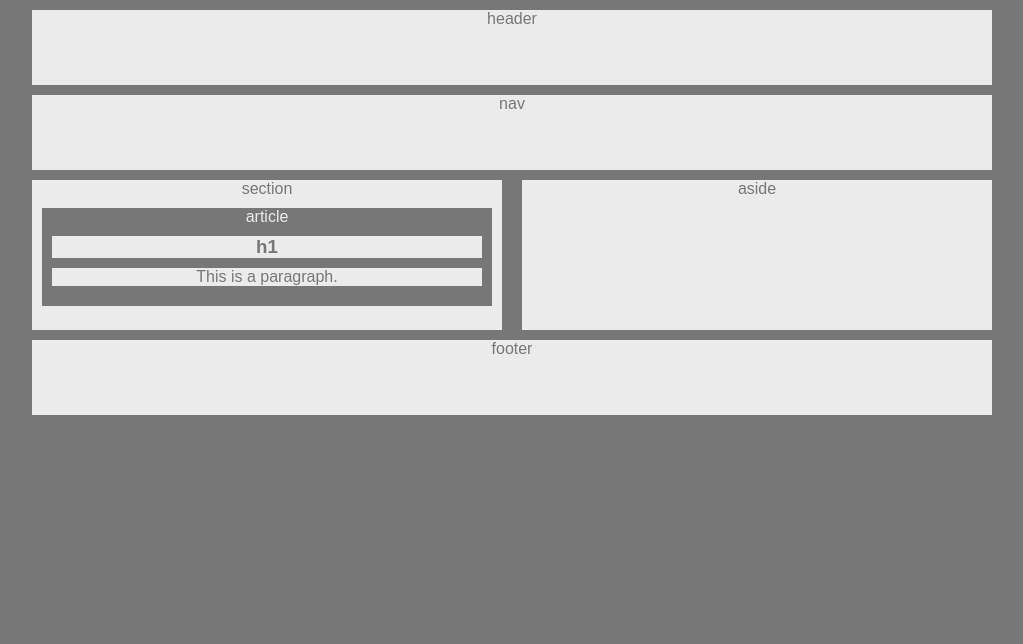
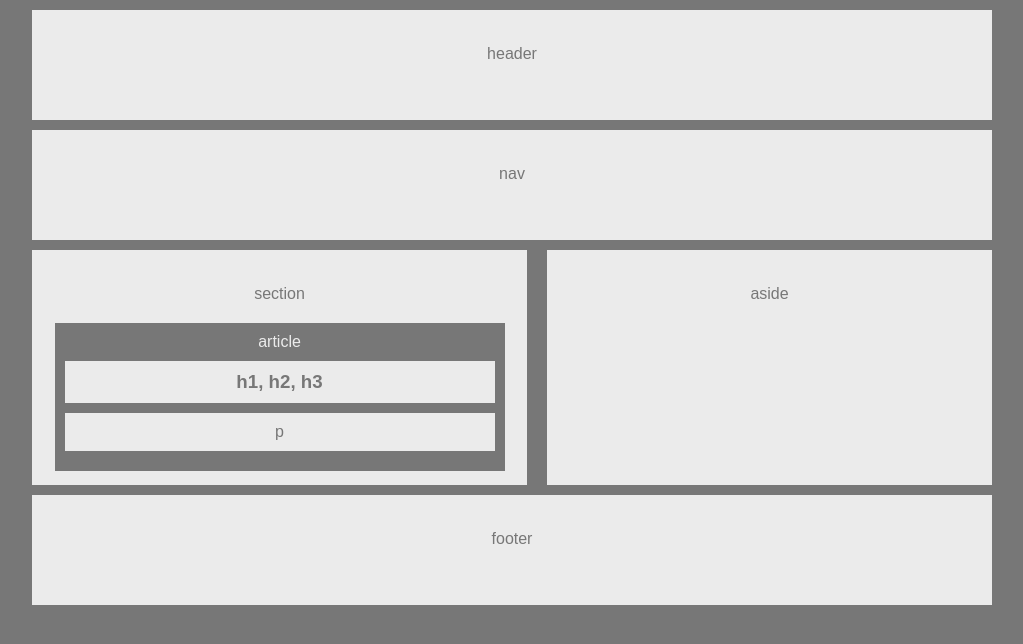
Before and after one commit to Matt-S-Elliott/HW-Wireframe, a plain HTML site: page index.html in a window 1280 px wide. Shown: the whole page, without its empty margins (128-1151 px from the left). Drawn offline with Linux system fonts and the light colour scheme.

Commit message:
Finalized the padding etc.

```diff
--- a/index.html
+++ b/index.html
@@ -17,8 +17,8 @@
         section
         <article>
             article
-            <h1>h1</h1>
-            <p>This is a paragraph.</p>
+            <h1>h1, h2, h3</h1>
+            <p>p</p>
         </article>
     </section>
 
--- a/style.css
+++ b/style.css
@@ -14,28 +14,31 @@ section,
 aside,
 footer {
     background: #ebebeb;
+    padding-top: 35px;
 }
 
 aside,
 section {
     float: left;
-    width: 470px;
-    height: 150px;
+    height: 200px;
     margin-bottom: 10px;
 }
 
 aside {
     margin-left: 10px;
+    width: 445px;
 }
 section {
     margin-right: 10px;
+    width: 495px;
 }
 
 article {
     color: #ebebeb;
     background: #777;
     width: 450px;
-    margin: 10px;
+    margin: 20px auto;
+    padding-top: 10px;
     padding-bottom: 10px;
 }
 
@@ -45,6 +48,7 @@ p {
     background: #ebebeb;
     margin: 10px;
     width: 430px;
+    padding: 10px 0px;
 }
 
 footer {
```
